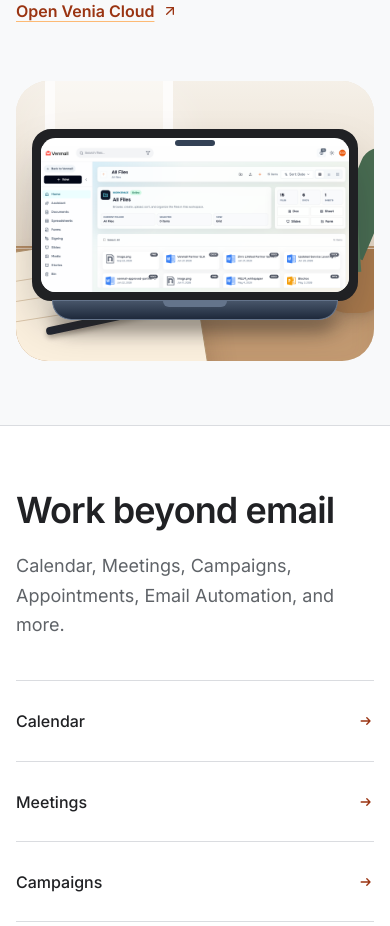
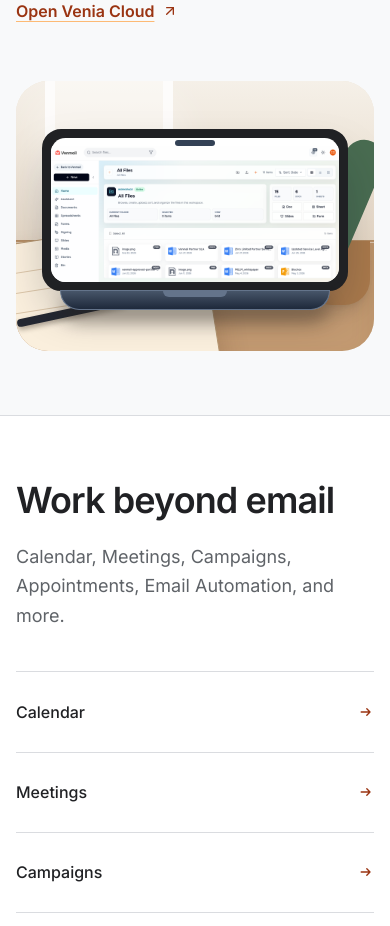
Before and after one commit to VenMail/landing_cms, a Next.js app: page / in a window 390 px wide. Shown: the part 8900-9826 px from the top of the page. Built offline with nearby package versions, Linux system fonts and the light colour scheme; no server answers.

Commit message:
Balance Office tabletop composition

```diff
--- a/src/components/PageSections/VeniaCollaborationSection.jsx
+++ b/src/components/PageSections/VeniaCollaborationSection.jsx
@@ -44,21 +44,21 @@ const VeniaCollaborationSection = () => (
         <div aria-hidden="true" data-visual="office-window-light" className="absolute left-[8%] top-0 h-32 w-32 border-x-[0.65rem] border-b-[0.65rem] border-white/70 bg-white/45 shadow-[0_22px_46px_rgba(255,255,255,0.55)] sm:h-40 sm:w-40" />
         <div aria-hidden="true" data-visual="office-tabletop" className="absolute inset-x-0 bottom-0 h-[41%] border-t border-[#b48d65] bg-[#c49b72] shadow-[inset_0_12px_24px_rgba(104,70,42,0.12)]" />
         <div aria-hidden="true" className="absolute inset-x-0 bottom-[40%] h-px bg-white/45" />
-        <div aria-hidden="true" data-visual="office-notebook" className="absolute -bottom-10 left-[-2.5rem] z-[1] h-40 w-56 -rotate-[9deg] rounded-sm border border-[#b79872] bg-[#fbf0de] shadow-[0_18px_28px_rgba(91,61,34,0.25)] sm:-bottom-7 sm:left-0 sm:h-44 sm:w-64">
+        <div aria-hidden="true" data-visual="office-notebook" className="absolute -bottom-10 left-[-1.75rem] z-[1] h-40 w-56 -rotate-[9deg] rounded-sm border border-[#b79872] bg-[#fbf0de] shadow-[0_18px_28px_rgba(91,61,34,0.25)] sm:-bottom-7 sm:left-0 sm:h-44 sm:w-64">
           <span className="absolute inset-x-5 top-7 h-px bg-[#dcc6a9]" />
           <span className="absolute inset-x-5 top-12 h-px bg-[#dcc6a9]" />
           <span className="absolute inset-x-5 top-[4.25rem] h-px bg-[#dcc6a9]" />
         </div>
-        <div aria-hidden="true" data-visual="office-pen" className="absolute bottom-[13%] left-[8%] z-[2] h-2 w-28 -rotate-[12deg] rounded-full bg-[#242832] shadow-[0_3px_5px_rgba(39,28,18,0.35)] sm:bottom-[15%] sm:left-[10%] sm:w-36">
+        <div aria-hidden="true" data-visual="office-pen" className="absolute bottom-[13%] left-0 z-[2] h-2 w-28 -rotate-[12deg] rounded-full bg-[#242832] shadow-[0_3px_5px_rgba(39,28,18,0.35)] sm:bottom-[15%] sm:left-[3%] sm:w-36">
           <span className="absolute -right-2 top-0 h-2 w-3 rounded-r-full bg-[#c89a5f]" />
         </div>
-        <div aria-hidden="true" data-visual="office-plant" className="absolute -right-7 bottom-[17%] z-[2] h-40 w-28 sm:right-0 sm:h-48 sm:w-36">
+        <div aria-hidden="true" data-visual="office-plant" className="absolute -right-3 bottom-[17%] z-[2] h-40 w-28 sm:right-[2%] sm:bottom-[19%] sm:h-48 sm:w-36">
           <span className="absolute bottom-0 left-8 h-16 w-16 rounded-b-[1.6rem] bg-[#a9794b] shadow-lg" />
           <span className="absolute bottom-12 left-3 h-24 w-10 -rotate-[28deg] rounded-t-full rounded-br-full bg-[#3c5b45]" />
           <span className="absolute bottom-14 left-14 h-28 w-10 rotate-[23deg] rounded-t-full rounded-bl-full bg-[#496c51]" />
           <span className="absolute bottom-10 left-8 h-24 w-9 -rotate-[4deg] rounded-t-full bg-[#587a5b]" />
         </div>
-        <div className="relative z-10 mx-auto w-full max-w-[44rem]" data-visual="office-laptop">
+        <div className="relative z-10 mx-auto w-[94%] max-w-[44rem] sm:w-[82%]" data-visual="office-laptop">
           <div className="relative rounded-[1.2rem] border-[0.35rem] border-[#202124] bg-[#202124] p-1 shadow-2xl shadow-slate-900/35">
             <span aria-hidden="true" className="absolute left-1/2 top-1.5 h-1.5 w-10 -translate-x-1/2 rounded-full bg-slate-700" />
             <div className="overflow-hidden rounded-[0.9rem] bg-white pt-2">
```
